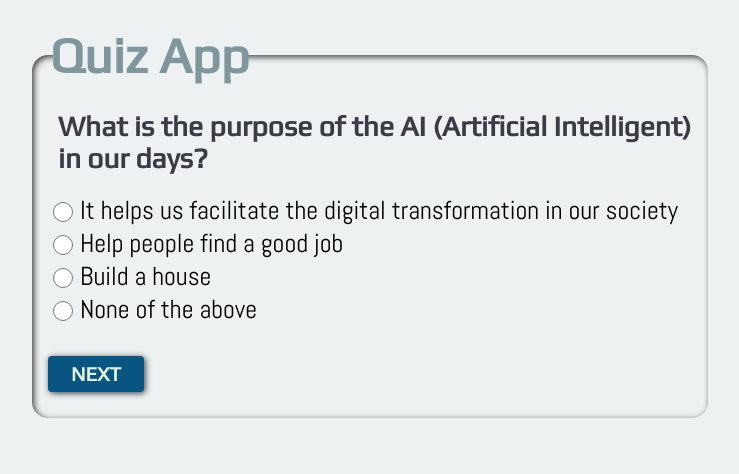
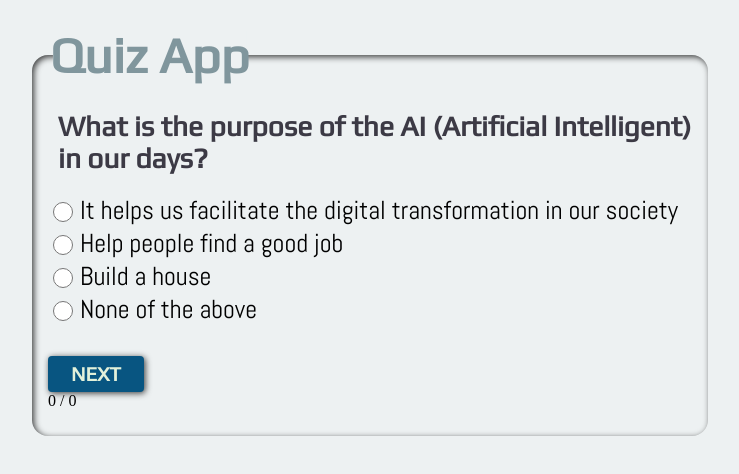
Before and after one commit to dponcez/simple-quiz-app, a plain HTML site: page index.html in a window 1280 px wide. Shown: the whole page, without its empty margins (270-1009 px from the left). Drawn offline with Linux system fonts and the light colour scheme.

Commit message:
feat: add current score and total questions

```diff
--- a/index.html
+++ b/index.html
@@ -38,6 +38,10 @@
           <label for="optionD" class="option" data-option="optionD">none of the above</label>
         </div>
         <button class="btn" type="button" data-state="next">next</button>
+        <div class="status--container">
+          <span class="score" data-score>0</span> /
+          <span class="total" data-total>0</span>
+        </div>
       </fieldset>
     </form>
   </div>
```
